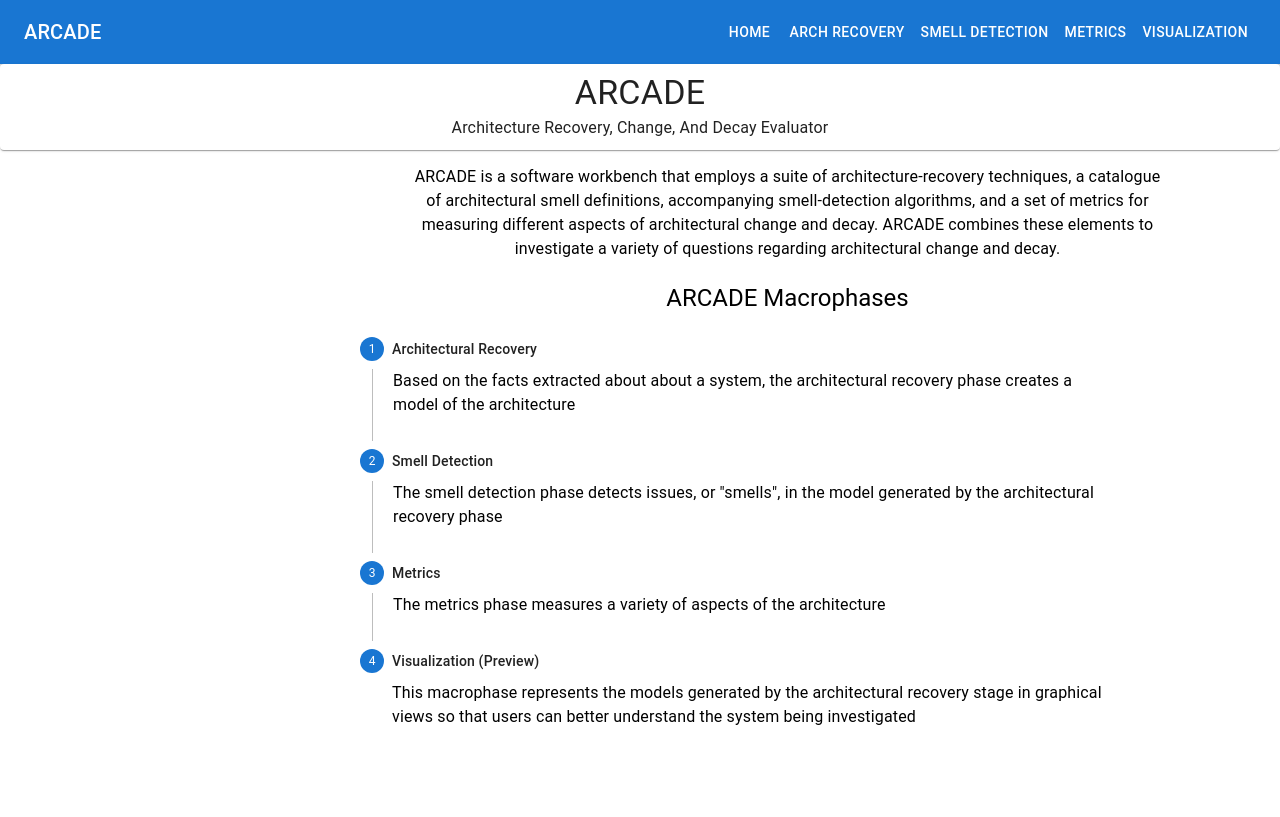
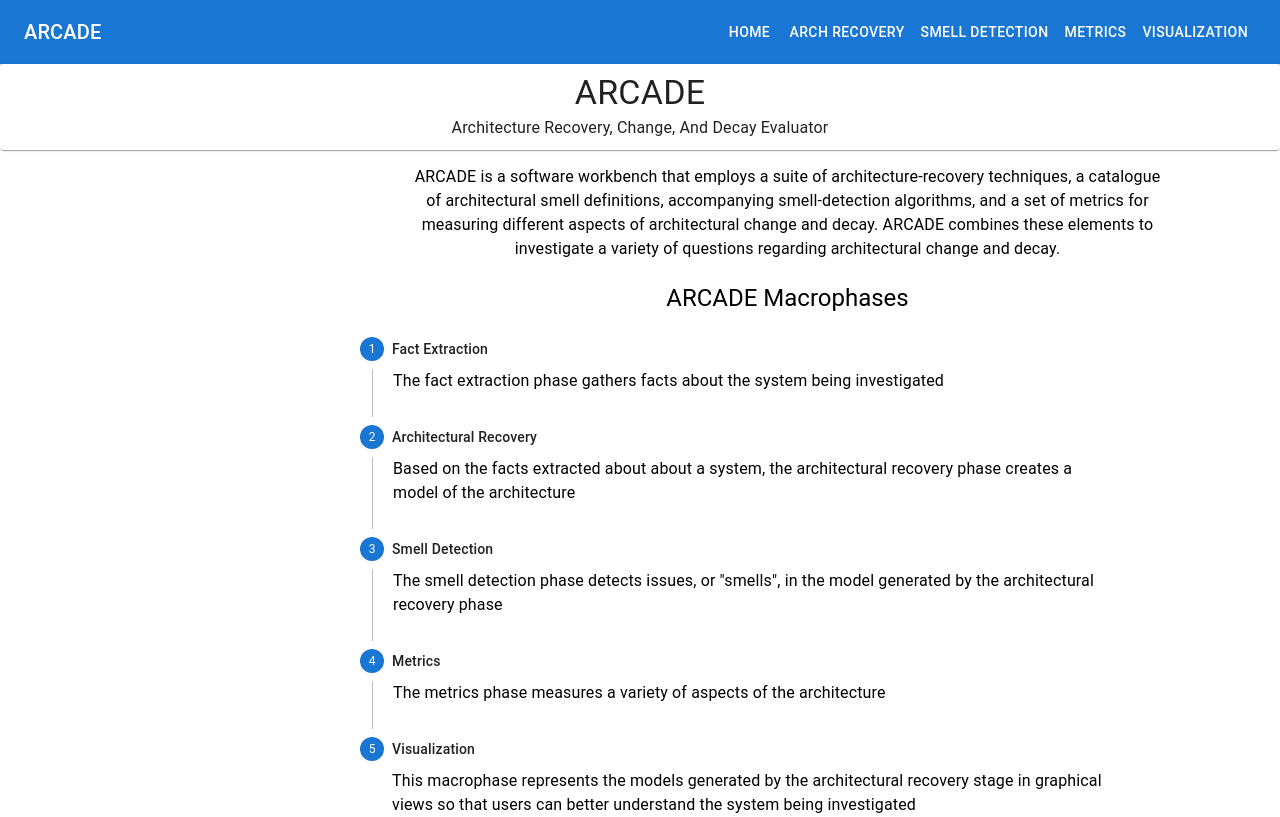
Before and after one commit to usc-softarch/arcade-frontend, a React (Create React App) app: page / in a window 1280 px wide. Built offline with nearby package versions, Linux system fonts and the light colour scheme.

Commit message:
Updated phase descriptions

```diff
--- a/src/Descriptions.js
+++ b/src/Descriptions.js
@@ -7,6 +7,10 @@ import StepContent from '@mui/material/StepContent';
 import Typography from '@mui/material/Typography';
 
 const steps = [
+    {
+        label: 'Fact Extraction',
+        description: `The fact extraction phase gathers facts about the system being investigated`,
+    },
     {
         label: 'Architectural Recovery',
         description: `Based on the facts extracted about about a system, the architectural recovery
@@ -22,7 +26,7 @@ const steps = [
         description: `The metrics phase measures a variety of aspects of the architecture`,
   },
   {
-    label: 'Visualization (Preview)',
+        label: 'Visualization',
         description: `This macrophase represents the models generated by the architectural
                     recovery stage in graphical views so that users can better understand the
                     system being investigated`,
```
Lines whose indentation alone changed are shown as unchanged.
